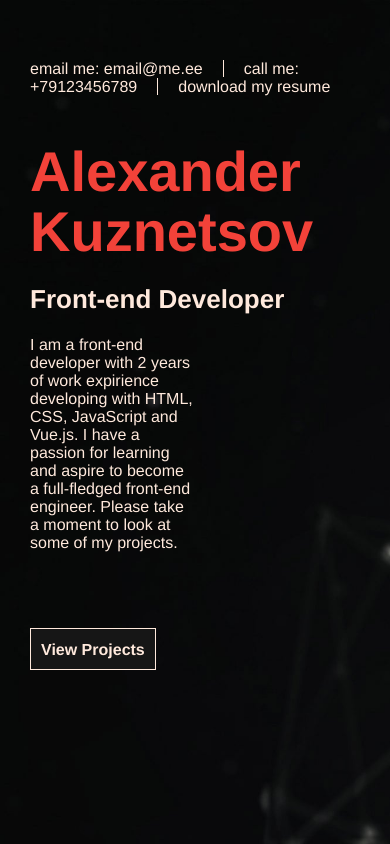
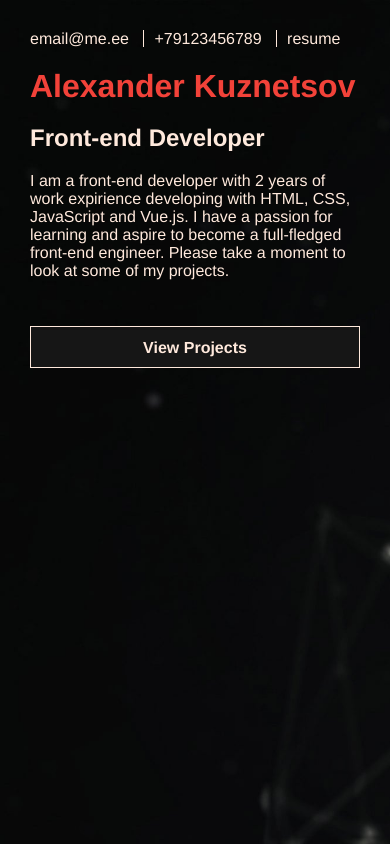
Before and after one commit to alex-y-kuznetsov/portf, a Vue app: page /#/ in a window 390 px wide. Built offline with nearby package versions, Linux system fonts and the light colour scheme; a web font is replaced by a local one.

Commit message:
mobile version

```diff
--- a/src/assets/styles/components/home.less
+++ b/src/assets/styles/components/home.less
@@ -3,3 +3,9 @@
   flex-direction: column;
   height: 100%;
 }
+
+@media (max-width: @mobile_width) {
+  .projects_show_btn {
+    width: 100%;
+  }
+}
--- a/src/assets/styles/components/previews.less
+++ b/src/assets/styles/components/previews.less
@@ -63,3 +63,18 @@
     background-color: @background_color;
   }
 }
+
+@media (max-width: @mobile_width) {
+  .previews {
+    width: 100%;
+  }
+
+  .previews_list {
+    display: flex;
+    justify-content: space-between;
+  }
+
+  .previews_list_item {
+    flex: 1 1 0;
+  }
+}
--- a/src/assets/styles/components/profile.less
+++ b/src/assets/styles/components/profile.less
@@ -32,3 +32,35 @@
     color: @title_color;
   }
 }
+
+@media (max-width: @mobile_width) {
+  .profile {
+    padding-block: 30px;
+  }
+
+  .profile_link {
+    &:not(:last-of-type) {
+      padding-right: 10px;
+      margin-right: 10px;
+    }
+  }
+
+  .profile_link_additional {
+    display: none;
+  }
+
+  .profile_name {
+    margin-top: 20px;
+    font-size: 32px;
+    line-height: 36px;
+  }
+
+  .profile_profession {
+    font-size: 24px;
+    line-height: 28px;
+  }
+
+  .profile_description {
+    max-width: 100%;
+  }
+}
--- a/src/assets/styles/components/projects.less
+++ b/src/assets/styles/components/projects.less
@@ -60,6 +60,7 @@
 }
 
 .project_img {
+  display: block;
   width: 100%;
   height: 100%;
 }
@@ -91,3 +92,29 @@
   opacity: 0;
   transform: scale(98%);
 }
+
+@media (max-width: @mobile_width) {
+  .projects_shown {
+    flex-direction: column;
+    padding-bottom: 30px;
+  }
+
+  .project_item {
+    box-sizing: border-box;
+    width: 100%;
+  }
+
+  .project_img_container {
+    flex-direction: column;
+  }
+
+  .project_img_cover {
+    width: 100%;
+    height: auto;
+
+    &:not(:last-of-type) {
+      margin-right: 0;
+      margin-bottom: 10px;
+    }
+  }
+}
--- a/src/assets/styles/general.less
+++ b/src/assets/styles/general.less
@@ -3,7 +3,7 @@ body {
   margin: 0;
   display: flex;
   flex: 1 1 0;
-  height: 100%;
+  min-height: 100%;
 }
 
 .app {
--- a/src/assets/styles/variables.less
+++ b/src/assets/styles/variables.less
@@ -5,3 +5,6 @@
 @background_color_img: #4c4b4b;
 @background_color_opaque: rgba(50, 50, 50, 0.6) ;
 @main_shadow_color: #323232;
+
+//Width
+@mobile_width: 1050px;
--- a/src/components/Profile.vue
+++ b/src/components/Profile.vue
@@ -1,9 +1,18 @@
 <template>
   <section class="profile">
     <div class="profile_contacts">
-      <a class="profile_link" v-bind:href="'mailto:' + profile.contacts.email">email me: {{ profile.contacts.email }}</a>
-      <a class="profile_link" v-bind:href="'tel:' + profile.contacts.phone">call me: +{{ profile.contacts.phone }}</a>
-      <a class="profile_link" href="#">download my resume</a>
+      <a class="profile_link" v-bind:href="'mailto:' + profile.contacts.email">
+        <span class="profile_link_additional">email me: </span>
+        {{ profile.contacts.email }}
+      </a>
+      <a class="profile_link" v-bind:href="'tel:' + profile.contacts.phone">
+        <span class="profile_link_additional">call me: </span>
+        +{{ profile.contacts.phone }}
+      </a>
+      <a class="profile_link" href="#">
+        <span class="profile_link_additional">download my </span>
+        resume
+      </a>
     </div>
     <h1 class="profile_name">{{ profile.name }}</h1>
     <h2 class="profile_profession">{{ profile.profession }}</h2>
--- a/src/views/Home.vue
+++ b/src/views/Home.vue
@@ -3,7 +3,7 @@
     <Profile />
     <section class="projects">
       <div class="projects_controls" v-if="!isProjectsBlockShown">
-        <button class="btn" v-on:click.prevent="toggleProjectsBlock">View Projects</button>
+        <button class="btn projects_show_btn" v-on:click.prevent="toggleProjectsBlock">View Projects</button>
       </div>
       <transition name="fade">
         <div class="projects_shown" v-if="isProjectsBlockShown">
```
